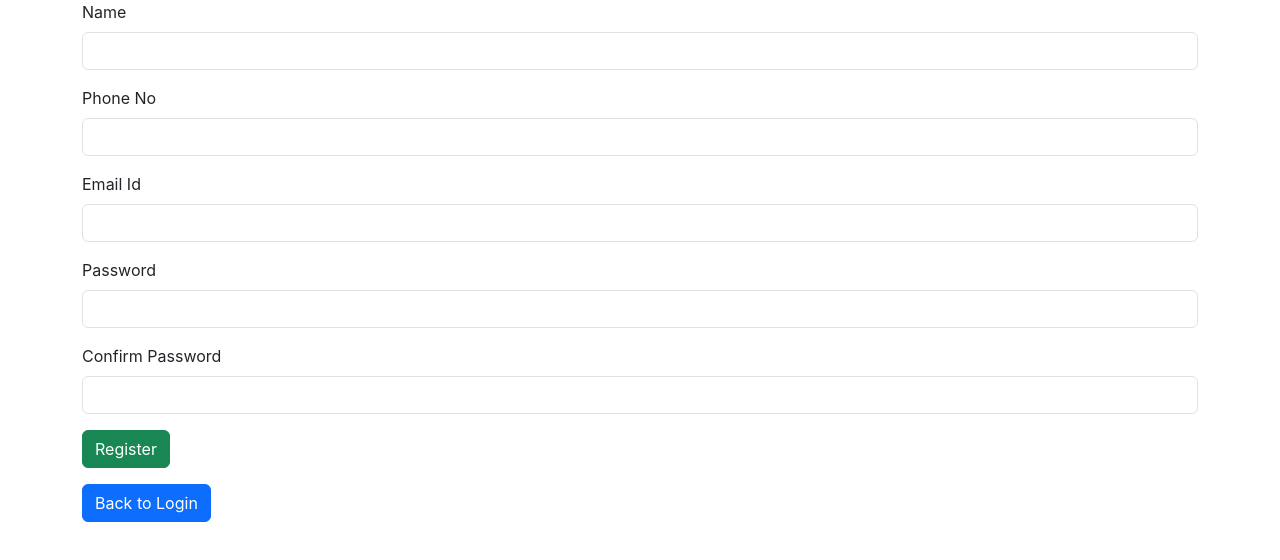
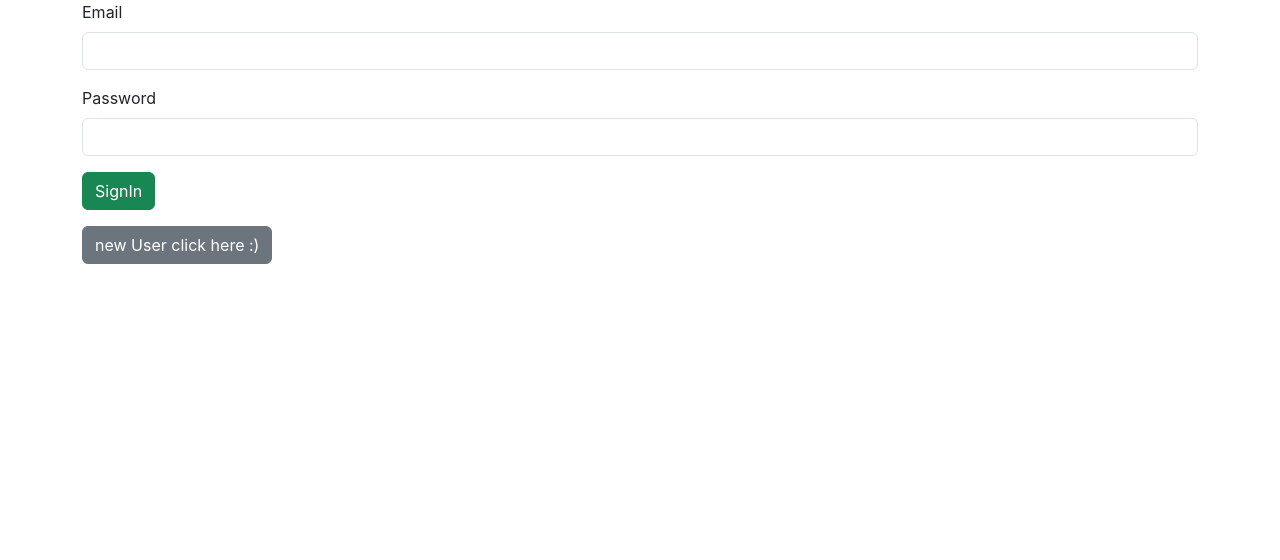
Before and after one commit to alfinroy05/Blog-app-frontEnd, a React (Create React App) app: page / in a window 1280 px wide. Shown: the top 560 px of the page. Built offline with nearby package versions, Linux system fonts and the light colour scheme.

Commit message:
sign in page hafly completed

```diff
--- a/src/App.js
+++ b/src/App.js
@@ -1,12 +1,18 @@
 import logo from './logo.svg';
 import './App.css';
 import SignUp from './components/SignUp';
+import SignIn from './components/SignIn';
+import { BrowserRouter, Route, Routes } from 'react-router-dom';
 
 function App() {
   return (
-    <div>
-      <SignUp/>
-    </div>
+
+   <BrowserRouter>
+   <Routes>
+    <Route path='/' element={<SignIn />} />
+    <Route path='/signup' element={<SignUp />} />
+   </Routes>
+   </BrowserRouter>
   );
 }
 
--- /dev/null
+++ b/src/components/SignIn.jsx
@@ -0,0 +1,30 @@
+import React from 'react'
+
+const SignIn = () => {
+  return (
+    <div><div className="container">
+        <div className="row">
+            <div className="col col-12 col-sm-12 col-md-12 col-lg-12 col-xl-12 col-xxl-12">
+                <div className="row g-3">
+                    <div className="col col-12 col-sm-12 col-md-12 col-lg-12 col-xl-12 col-xxl-12">
+                        <label htmlFor="" className="form-label">Email</label>
+                        <input type="text" className="form-control" />
+                    </div>
+                    <div className="col col-12 col-sm-12 col-md-12 col-lg-12 col-xl-12 col-xxl-12">
+                         <label htmlFor="" className="form-label">Password</label>
+                        <input type="text" className="form-control" />
+                    </div>
+                    <div className="col col-12 col-sm-12 col-md-12 col-lg-12 col-xl-12 col-xxl-12">
+                        <button className="btn btn-success">SignIn</button>
+                    </div>
+                    <div className="col col-12 col-sm-12 col-md-12 col-lg-12 col-xl-12 col-xxl-12">
+                        <a href="/signup" className="btn btn-secondary">new User click here :)</a>
+                    </div>
+                </div>
+            </div>
+        </div>
+    </div></div>
+  )
+}
+
+export default SignIn
--- a/src/components/SignUp.jsx
+++ b/src/components/SignUp.jsx
@@ -89,7 +89,7 @@ const SignUp = () => {
                                 <button onClick={readValues} className="btn btn-success">Register</button>
                             </div>
                             <div className="col col-12 col-sm-12 col-md-12 col-lg-12 col-xl-12 col-xxl-12">
-                                <a href="" className="btn btn-primary">Back to Login</a>
+                                <a href="/" className="btn btn-primary">Back to Login</a>
                             </div>
                         </div>
                     </div>
```
